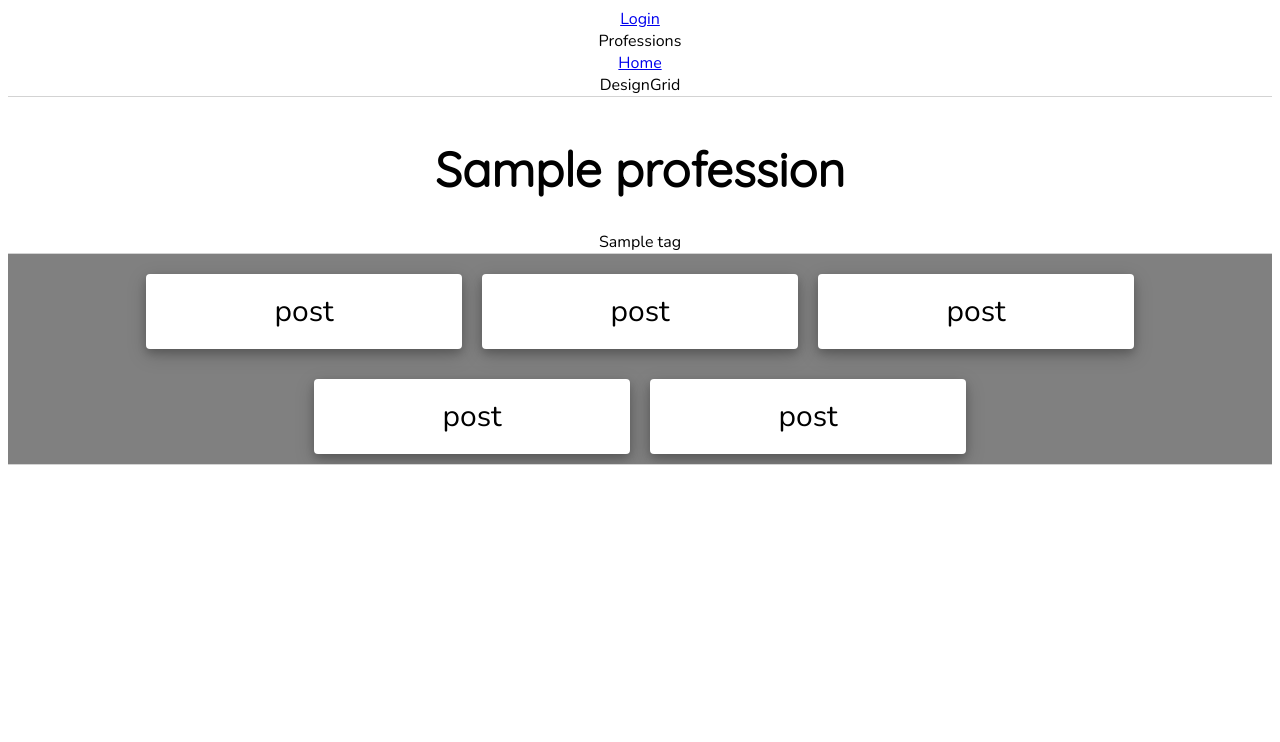
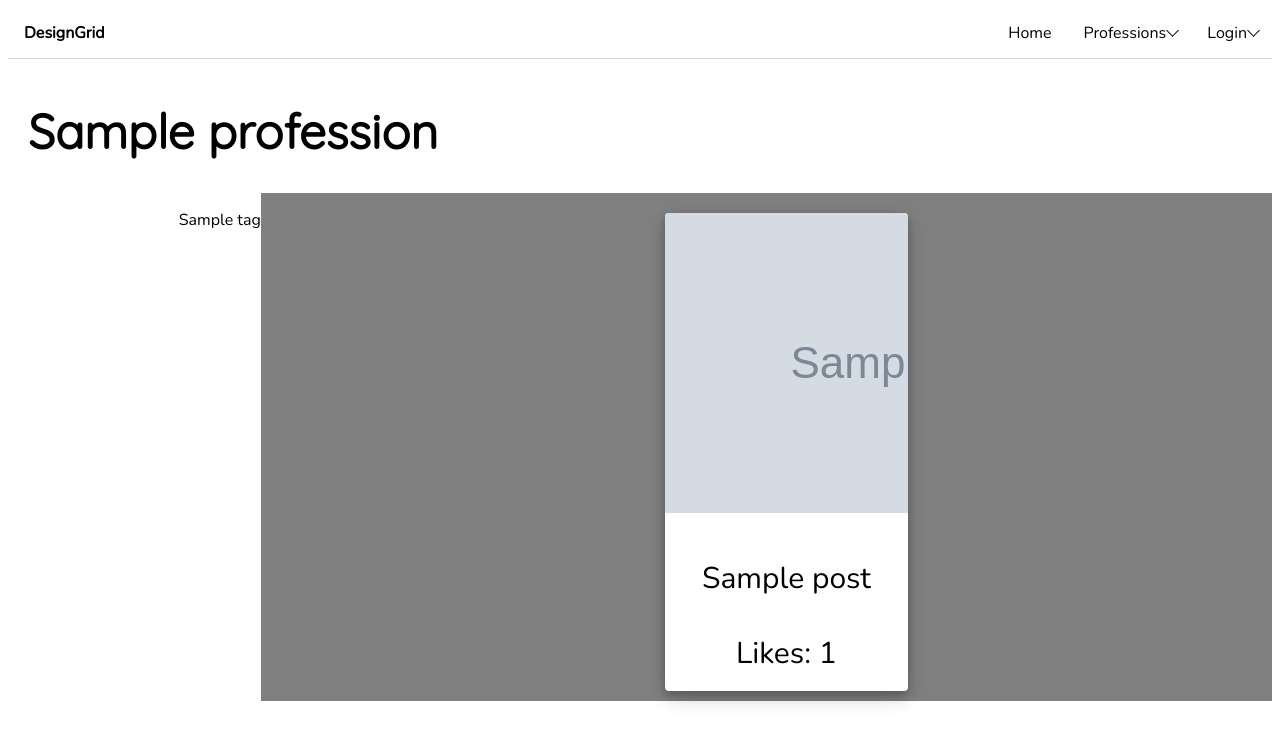
Before and after one commit to gainesdg/DesignFolio, a Django app: a page that uses templates/web_app/profession.html in a window 1280 px wide. Shown: the top 742 px of the page. Run offline with Django 3.2, Linux system fonts and the light colour scheme; tables that the repository leaves empty hold one stand-in row (values such as "Sample post"); grey boxes marked "Sample" are stand-in pictures.

Commit message:
Base template added. Urls to navigaret the site added in professions drop down menu and home button.

```diff
--- a/static/styles/styles.css
+++ b/static/styles/styles.css
@@ -1,9 +1,9 @@
+/*Navbar*/
 
-/*Navbar*/
-	ul {
+	.navbar {
 		list-style-type: none;
 		margin: 0;
-	    padding:0;
+		padding: 0;
 		overflow: hidden;
 		background-color: white;
 		border-bottom: 1px solid LightGray;
@@ -13,37 +13,71 @@
 		font-family:Nunito, sans-serif;
 		text-align: center;
 		display: block;
+		float: right;
 	}
 
-	.nav1 {
-		float: right;
+	li a, .dropbtn {
+		display: inline-block;
 		color: black;
+		text-align: center;
 		padding: 14px 16px;
 		text-decoration: none;
 }
 
-	.nav1:hover {
+	li a:hover, .dropdown:hover .dropbtn {
 		background-color: LightGray;
 	}
-	li b {
+
+	li.dropdown {
+	    display: inline-block;
+	}
+	.logo {
 		float:left;
 	    color: black;
 	    padding:14px 16px;
-		font-weight: bold
-	}
-	.active {
-		float: right;
-	    padding: 14px 16px;
-		text-decoration: none;
-		background-color: Gray;
-		color: white;
+		font-weight: bold;
 	}
 
+	.dropdown-content {
+		display: none;
+		position: absolute;
+		background-color: #f9f9f9;
+	    min-width: 160px;
+	    box-shadow: 0px 8px 16px 0px rgba(0,0,0,0.2);
+	    z-index: 1;
+	}
+
+	.dropdown-content a {
+	    color: black;
+	    padding: 12px 16px;
+	    text-decoration: none;
+	    display: block;
+	    text-align: left;
+	}
+
+	.dropdown-content a:hover {
+		background-color: #f1f1f1;
+	}
+
+	.dropdown:hover .dropdown-content {
+	    display: block;
+	}
+
+	i {
+		border: solid black;
+		border-width: 0 1px 1px 0;
+		display: inline-block;
+		padding: 4px;
+		transform:translate(2px,-3px)rotate(45deg);
+
+}
 /*Heading*/
+
 	h1 {
 		font-size: 300%;
 		padding-top:10px;
-		text-align:center;
+		padding-left:20px;
+		text-align:left;
 		font-family: Quicksand, sans-serif;
 	}
 	h2{
@@ -51,61 +85,21 @@
 		font-family:Quicksand, sans-serif;
 		padding-top:50 px;
 	}
-/*body-text-styles*/
-
-	p {
-		text-align:left;
-		font-family: Nunito, sans-serif;
-		font-size: 20px;
-		line-height: 1.2;
-		padding-left: 10px
-	}
-	.heading{
-		font-family: Nunito, sans-serif;
-		text-align:left;
-		font-size: 20px;
-		font-weight: bold;
-	}
-	.on-top{
-		z-index:2;
-	}
-	.link{
-		float: none;
-	    color: grey;
-	    padding: 0;
-		text-decoration: none;
-	}
-
-	.link:hover{
-		color: red;
-		background-color: white;
-	}
-
-	.link-b{
-		font-family: Nunito, sans-serif;
-		float: none;
-	    color: white;
-	    padding: 0;
-		text-decoration: none;
-		background-color: transparent;
-		line-height: 0.8;
-	}
-
-
-
-/*body*/
-
-	.flex-container{
-		display:flex;
-		height:80%;
-		justify-content: center;
-		align-items:center;
-		background-color:grey;
-		flex-wrap: wrap;
-	}
 
 
 /*body for home*/
+
+	.flex-container-a{
+		float:left;
+		display:flex;
+		flex-direction:column;
+		flex: 0 0 auto;
+		justify-content: left;
+		background-color:white;
+		flex-wrap: wrap;
+		width: 20%
+	}
+
 	.flex-item-b {
 		font-family:Nunito, sans-serif;
 		box-shadow: 0 4px 8px 0 rgba(0, 0, 0, 0.2), 0 6px 20px 0 rgba(0, 0, 0, 0.19);
@@ -128,9 +122,41 @@
 		background-color:grey;
 		flex-wrap: wrap;
 	}
-		.img1 {
-		width: 100%
+
+	.flex-container-d{
+		display:flex;
+		flex: 0 0 auto;
+		justify-content: center;
+		align-items:center;
+		background-color:grey;
+		flex-wrap: wrap;
 	}
-	.img1:hover {
-		opacity: 0.5;
+
+	.flex-item-b {
+		font-family:Nunito, sans-serif;
+		box-shadow: 0 4px 8px 0 rgba(0, 0, 0, 0.2), 0 6px 20px 0 rgba(0, 0, 0, 0.19);
+		overflow: hidden;
+		background-color: white;
+		width:25%;
+		margin: 10px;
+		margin-top:20px;
+		text-align: center;
+		line-height: 75px;
+		font-size: 30px;
+		border-radius:4px;
 	}
+
+/*body for professions*/
+	.flex-item-c {
+		font-family:Nunito, sans-serif;
+		box-shadow: 0 4px 8px 0 rgba(0, 0, 0, 0.2), 0 6px 20px 0 rgba(0, 0, 0, 0.19);
+		overflow: hidden;
+		background-color: white;
+		width:29%;
+		margin: 10px;
+		margin-top:20px;
+		text-align: center;
+		line-height: 75px;
+		font-size: 30px;
+		border-radius:4px;
+	}
--- /dev/null
+++ b/templates/web_app/base.html
@@ -0,0 +1,45 @@
+<!DOCTYPE html>
+{% load staticfiles %}
+
+<html>
+
+	<link href="https://fonts.googleapis.com/css?family=Nunito|Quicksand&display=swap" rel="stylesheet">
+	<head>
+	<link rel="stylesheet" type="text/css" href="{% static 'styles/styles.css' %}">
+	</head>
+
+	<head lang="en">
+		<meta charset="UTF-8" />
+		<!-- title of page -->
+		<title>
+			Design Grid -
+			{% block title_block %}
+				Create and Share
+			{% endblock %}
+		</title>
+	</head>
+
+	<!-- contents of the page -->
+	<body>
+		<!-- NAV BAR -->
+		<ul  class="navbar">
+			<li><a href=login.html>Login<i></i></a></li>
+			<li class="dropdown">
+				<a class="dropbtn">Professions<i></i></a>
+					<div class="dropdown-content">
+						{% for profession in professions %}
+							<a href="{% url 'design-grid:profession' profession.slug %}">{{profession.name}}</a>
+						{% endfor %}
+					</div>
+			</li>
+			<li><a href={% url 'design-grid:index' %}>Home</a></li>
+			<li class="logo">DesignGrid</li>
+		</ul>
+
+		<!-- TEMPLATE CONTENTS -->
+		<div>
+			{% block body_block %}
+			{% endblock %}
+		</div>
+	</body>
+</html>
--- a/templates/web_app/profession.html
+++ b/templates/web_app/profession.html
@@ -1,27 +1,13 @@
-<!DOCTYPE html>
+{% extends 'web_app/base.html' %}
 {% load staticfiles %}
-<html>
-<link href="https://fonts.googleapis.com/css?family=Nunito|Quicksand&display=swap" rel="stylesheet">
-<head>
-<link rel="stylesheet" type="text/css" href="{% static 'styles/styles.css' %}">
-</head>
 
-<body>
+{% block title_block %}
+	Profession
+{% endblock %}
 
-<!--Navbar-->
-<ul  class="navbar">
-	<li><a href=login.html>Login<i></i></a></li>
-	<li class="dropdown">
-		<a class="dropbtn">Professions<i></i></a>
-			<div class="dropdown-content">
-			{% for profession in professions %}
-			  <a href=>{{profession.name}}</a>
-			 {% endfor %}
-			</div>
-	</li>
-	<li><a href=index.html>Home</a></li>
-	<li class="logo">DesignGrid</li>
-</ul>
+
+{% block body_block %}
+
 	<!--Heading-->
 	<h1>{{profession}}</h1>
 
@@ -36,24 +22,15 @@
 
 	<!--Menu of Posts-->
 	<ul class="flex-container-b">
+		{% for post in posts %}
+		<li class="flex-item-b">
 
-	<li class="flex-item-b">
-	post
+			<img src="{{ MEDIA_URL }}{{post.picture}}" alt="post_image." /><br>
+			{{post.title}} <br>
+			Likes: {{post.likes}}
 		</li>
-	<li class="flex-item-b">
-	post
-	</li>
-	<li class="flex-item-b">
-	post
-	</li>
-	<li class="flex-item-b">
-	post
-	</li>
-	<li class="flex-item-b">
-	post
-	</li>
+		{% endfor %}
 
 	</ul>
 
-
-</body>
+{% endblock %}
--- a/web_app/views.py
+++ b/web_app/views.py
@@ -24,9 +24,11 @@ def profession(request, profession_name_slug):
         #Get the profession that matches the profession in the URL
         profession = Profession.objects.get(slug=profession_name_slug)
         tags = Tags.objects.filter(profession=profession)
+        posts = Posts.objects.filter(profession=profession)
 
         context_dict['tags'] = tags
         context_dict['profession'] = profession
+        context_dict['posts'] = posts
 
         return render(request, 'web_app/profession.html', context_dict)
 
```
Also changed, not shown: templates/web_app/index.html (+7 -22 lines), templates/web_app/profile.html (+11 -6 lines), web_app/templatetags/designgrid_template_tags.py (added, +10 -0 lines), media/profile_images/joesubbi.png (added), web_app/templatetags/__init__.py (added). Lines whose indentation alone changed are shown as unchanged.
